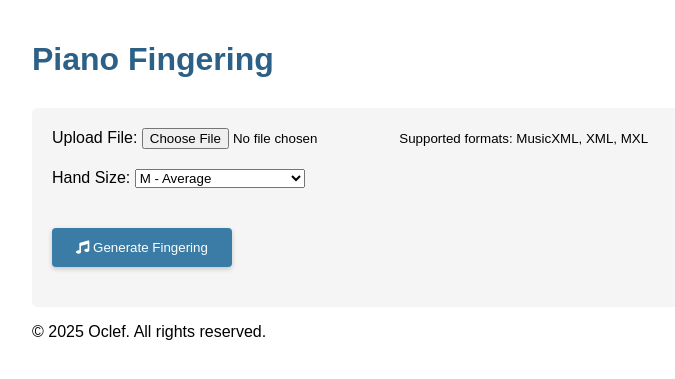
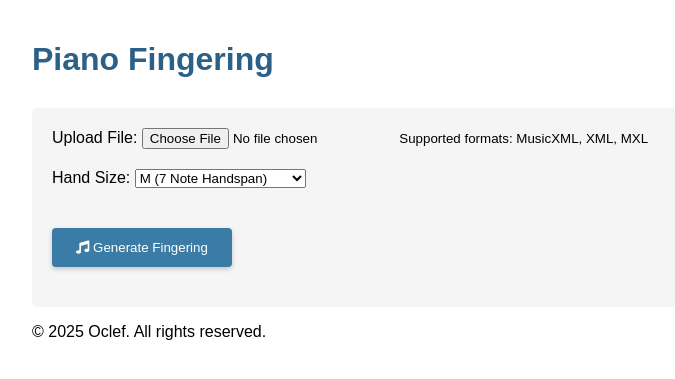
Before and after one commit to OclefInc/piano-fingering-web, a Flask app: page / in a window 1280 px wide. Shown: the top 379 px of the page, without its empty margins (208-883 px from the left). Run offline with Flask 2, Linux system fonts and the light colour scheme.

Commit message:
more descriptive of hand size

```diff
--- a/app/templates/index.html
+++ b/app/templates/index.html
@@ -13,13 +13,13 @@
             <div class="form-group">
                 <label for="hand_size">Hand Size:</label>
                 <select id="hand_size" name="hand_size" class="form-control" required>
-                    <option value="XXS">XXS - Child</option>
-                    <option value="XS">XS - Small</option>
-                    <option value="S">S - Smaller than average</option>
-                    <option value="M" selected>M - Average</option>
-                    <option value="L">L - Larger than average</option>
-                    <option value="XL">XL - Large</option>
-                    <option value="XXL">XXL - Very large</option>
+                    <option value="S">S (5 Note Handspan)</option>
+                    <option value="M" selected>M (7 Note Handspan)</option>
+                    <option value="L">L (8 Note Handspan)</option>
+                    <option value="XS">XS (4 Note Handspan)</option>
+                    <option value="XL">XL (9 Note Handspan)</option>
+                    <option value="XXS">XXS (2 Note Handspan)</option>
+                    <option value="XXL">XXL (10 Note Handspan)</option>
                 </select>
             </div>
             <div class="form-group">
```
